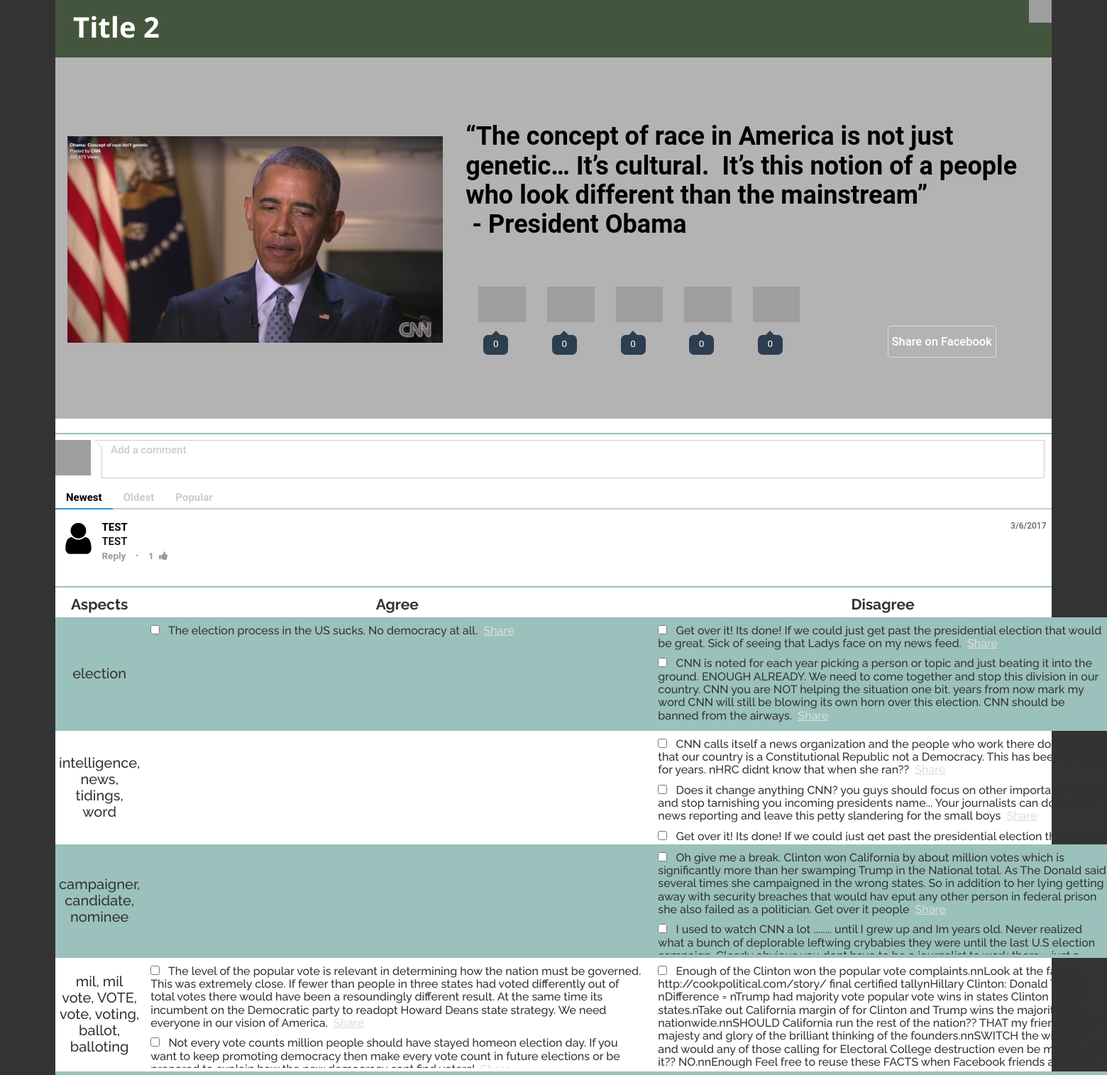
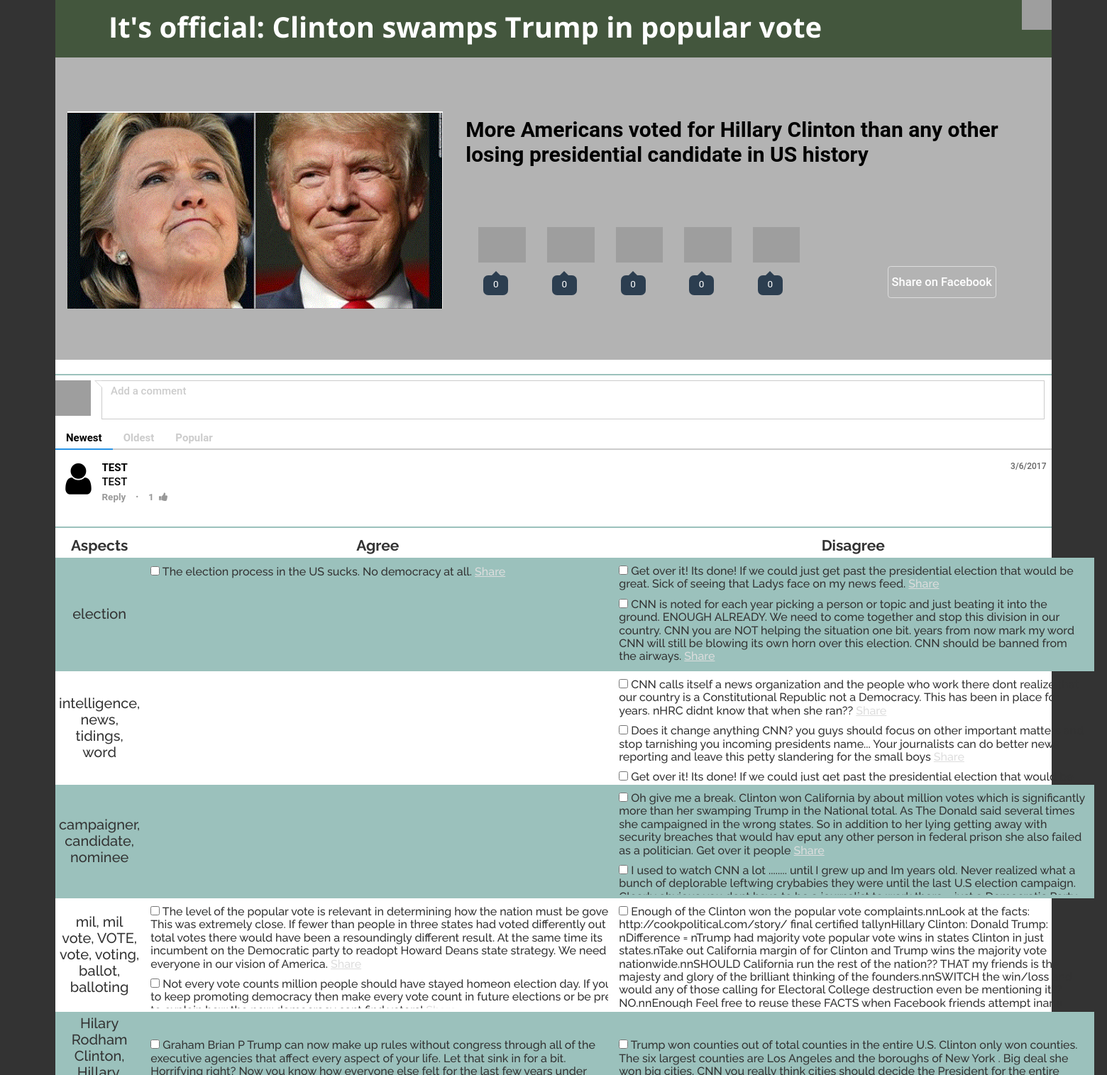
Before and after one commit to uiucgmk/worldviewlenses, a Flask app: page /article2 in a window 1560 px wide. Shown: the top 1515 px of the page at 71% size. Run offline with Flask 2, Linux system fonts and the light colour scheme; the visitor is signed in with stand-in values (Sample User, id 1); some libraries are stand-ins or nearby versions; grey boxes are pictures that could not be loaded.

Commit message:
comment length fixed

```diff
--- a/app.py
+++ b/app.py
@@ -61,11 +61,11 @@
     #run_sql(sql)
     if request.method == 'POST':
         username =  request.form['username']
-        intertype =  request.form['interfacetype']
+        password =  request.form['password']
         #print username
         #print intertype
         session['username'] = username
-        sql= "INSERT INTO users (Username,InterfaceType, Happy, Love, Surprise, Cry,Angry) VALUES ('"+username+"','"+intertype+"', 0,0,0,0,0);"
+        sql= "INSERT INTO users (Username,InterfaceType, Happy, Love, Surprise, Cry,Angry) VALUES ('"+username+"','"+password+"', 0,0,0,0,0);"
         print sql
         run_sql(sql)
         return redirect(url_for('index'))
--- a/static/css/articlestyles.css
+++ b/static/css/articlestyles.css
@@ -74,10 +74,14 @@
 	margin-top: 15px;
 	list-style: none;
 	float: left;
-	margin-left: 25px;
+	margin-left: 75px;
 }
 h2{
 	font-size: 40px;
+	padding-bottom: 25px;
+}
+h3{
+	font-size: 30px;
 	padding-bottom: 25px;
 }
 nav ul li {
--- a/templates/article2.html
+++ b/templates/article2.html
@@ -2,8 +2,16 @@
 
 <!doctype html>
  {% block title %}
-Title 2
+It's official: Clinton swamps Trump in popular vote
 {% endblock title %}
+{% block post %}
+<h3>More Americans voted for Hillary Clinton than any other losing presidential candidate in US history</h3>
+{% endblock post %}
+{% block postimage %}
+<td width="40%" rowspan="2"><a href="http://www.cnn.com/2016/12/21/politics/donald-trump-hillary-clinton-popular-vote-final-count/index.html?sr=fbCNN122216donald-trump-hillary-clinton-popular-vote-final-count0110AMStoryLink&linkId=32646908" target="_blank"><img src="../static/images/thumb2.gif"  width="100%" height="100%" alt="Trump claims fraud cost him popular vote" ></a></td>
+{% endblock postimage %}
+
+
 {% block content %}
 {% for aspect in dic %}
  <tr class="bigtr">
@@ -11,16 +19,16 @@
 <td  class = "bigtd">{{aspect}}</td>
 
 
-        <td><div style="height: 150px; overflow: auto">
+        <td><div style="height: 150px; width:650px;overflow-y: auto; overflow-x: hidden">
                   <table class="pos" border="0" cellpadding="5" cellspacing="0" width="100%">
                           <colgroup><col width="100%"></colgroup>
                           <tbody>
                           {% for list in dic[aspect] %}
                           {% if list[0]=='positive' %}
                             <tr height="20">
-                              <td height="20" width="100%"><input type="checkbox" id="Check"> &nbsp;
+                              <td height="20" width="100%"><input type="checkbox" id="Check">
                                {{list[1]}}
-                               &nbsp;<a href="#" class="commentsharebutton" onclick="alert('Shared!')">Share</a></td>
+                               <a href="#" class="commentsharebutton" onclick="alert('Shared!')">Share</a></td>
 
                             </tr>
                           {% endif %}
@@ -34,16 +42,16 @@
 
 
         <td>
-          <div style="height: 150px; overflow: auto">
+          <div style="height: 150px;width:670px; overflow-y: auto; overflow-x: hidden">
                   <table class="neg" border="0" cellpadding="5" cellspacing="0" width="100%">
-                          <colgroup><col width="1068"></colgroup>
+                          <colgroup><col width="100%"></colgroup>
                           <tbody>
                           {% for list in dic[aspect] %}
                               {% if list[0]=='negative' %}
                             <tr height="20">
-                              <td height="20" width="100%"><input type="checkbox" id="Check"> &nbsp;
+                              <td height="20" width="100%"><input type="checkbox" id="Check">
                                {{list[1]}}
-                               &nbsp;<a href="#" class="commentsharebutton" onclick="alert('Shared!')">Share</a></td>
+                               <a href="#" class="commentsharebutton" onclick="alert('Shared!')">Share</a></td>
 
                             </tr>
                           {% endif %}
--- a/templates/base.html
+++ b/templates/base.html
@@ -6,7 +6,7 @@
 <meta charset="utf-8">
 <meta http-equiv="X-UA-Compatible" content="IE=edge">
 <meta name="viewport" content="width=device-width, initial-scale=1">
-<title>Article Page 1</title>
+<title>Article Page</title>
 
 <link href="../static/css/articlestyles.css" rel="stylesheet" type="text/css">
 <!--For comment-->
@@ -32,7 +32,7 @@
 
 <style type="text/css">
 h3{
-  font-size: 36px;
+  font-size: 30px;
 }
 ul{
   margin-left: -35px;
@@ -359,14 +359,19 @@
         {% endblock title %}
 
     </h2>
-    <a href="./index"><img src="http://ycpark103.com/images/home-white.png" alt="sample" width="32" height="32" align="right"></a>
+    <a href="./index"><img src="http://ycpark103.com/images/home-white.png" alt="sample" width="42" height="42" margin="30" align="right"></a>
   </header>
   <!-- news Section -->
   <section class="news" id="news" style="text-align:left;">
   <table width="100%" border="0" cellpadding="15">
   <tr>
-    <td width="40%" rowspan="2"><a href="http://cnn.it/2hv6Avo" target="_blank"><img src="../static/images/placeholder.png"  width="100%" height="30%" alt="Obama" ></a></td>
-    <td><h3>“The concept of race in America is not just genetic… It’s cultural.&nbsp; It’s this notion of a people who look different than the mainstream” <br>&nbsp;- President Obama</h3> </td>
+    <!--<td width="40%" rowspan="2"><a href="http://cnn.it/2hv6Avo" target="_blank"><img src="../static/images/placeholder.png"  width="100%" height="30%" alt="Obama" ></a></td>-->
+    {% block postimage %}
+    {% endblock postimage %}
+    <td>
+      {% block post %}
+      {% endblock post %}
+     </td>
   </tr>
   <tr>
     <td height = "10%">
```
Also changed, not shown: static/css/styles.css (+6 -1 lines), templates/article1.html (+11 -4 lines), templates/index.html (+10 -25 lines), templates/login.html (+8 -8 lines), static/images/logo_color.png (added).
